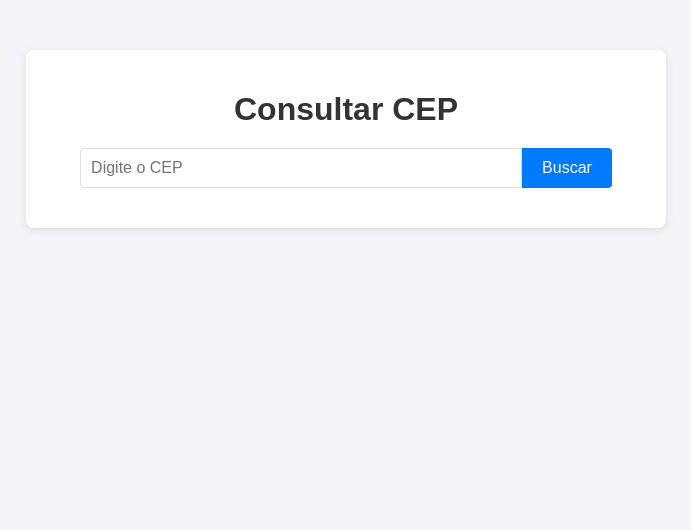
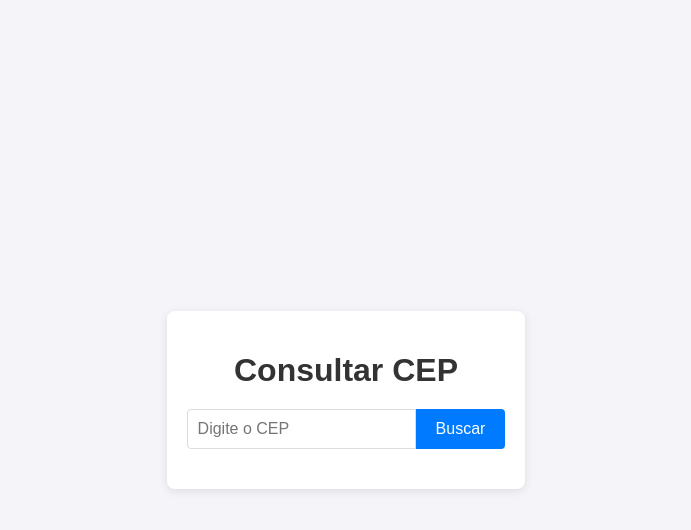
Before and after one commit to brumvictor/Consulta-Cep, a React (Create React App) app: page / in a window 1280 px wide. Shown: the top 530 px of the page, without its empty margins (294-985 px from the left). Built offline with nearby package versions, Linux system fonts and the light colour scheme; the HTML template or start-up script is replaced by a standard one.

Commit message:
Center container

```diff
--- a/src/App.css
+++ b/src/App.css
@@ -3,6 +3,12 @@ body {
   margin: 0;
   padding: 0;
   background-color: #f4f4f9;
+
+  /* centralizar o container */
+  display: flex;
+  justify-content: center;
+  align-items: center;
+  height: 100vh;
 }
 
 .container {
--- a/src/App.tsx
+++ b/src/App.tsx
@@ -16,7 +16,7 @@ const App: React.FC = () => {
   const consultarCEP = async () => {
     const cepFormatado = cep.replace("-", "");
     if (!/^\d{8}$/.test(cepFormatado)) {
-      setErro("CEP inválido! Use o formato 00000000 ou 00000-000.");
+      setErro("CEP inválido! Use o formato 00000-000.");
       return;
     }
 
```
